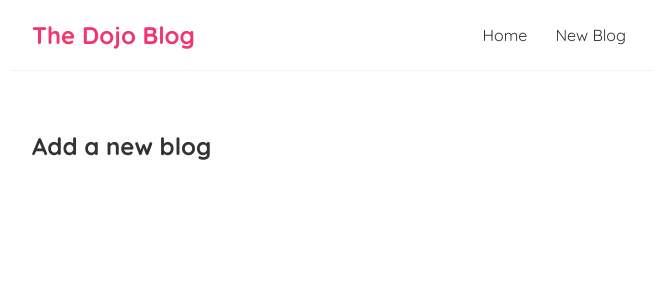
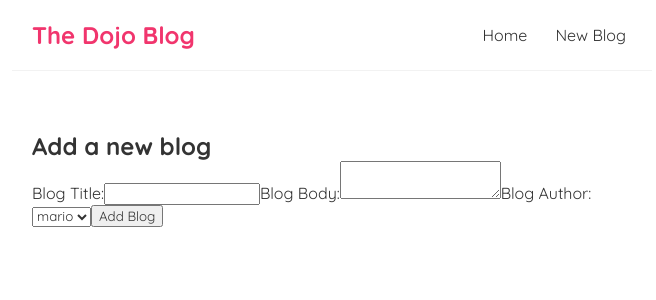
Before and after one commit to SripaliManimekala/react-tute-new, a React (Create React App) app in the folder dojo-blog/: page /create in a window 1280 px wide. Shown: the top 300 px of the page, without its empty margins (308-964 px from the left). Built offline with nearby package versions, Linux system fonts and the light colour scheme.

Commit message:
create a temppalte to create blogs in create blog page

```diff
--- a/dojo-blog/src/Create.js
+++ b/dojo-blog/src/Create.js
@@ -2,6 +2,23 @@
     return (
         <div className="create">
             <h2>Add a new blog</h2>
+            <form>
+                <label>Blog Title:</label>
+                <input
+                   type="text"
+                   required
+                />
+                <label>Blog Body:</label>
+                <textarea
+                   required
+                ></textarea>
+                <label>Blog Author:</label>
+                <select>
+                    <option value="mario">mario</option>
+                    <option value="yoshi">yoshi</option>
+                </select>
+                <button>Add Blog</button>
+            </form>
         </div>
      );
 }
```
Also changed, not shown: dojo-blog/src/setupTests.js (deleted, +0 -5 lines).
